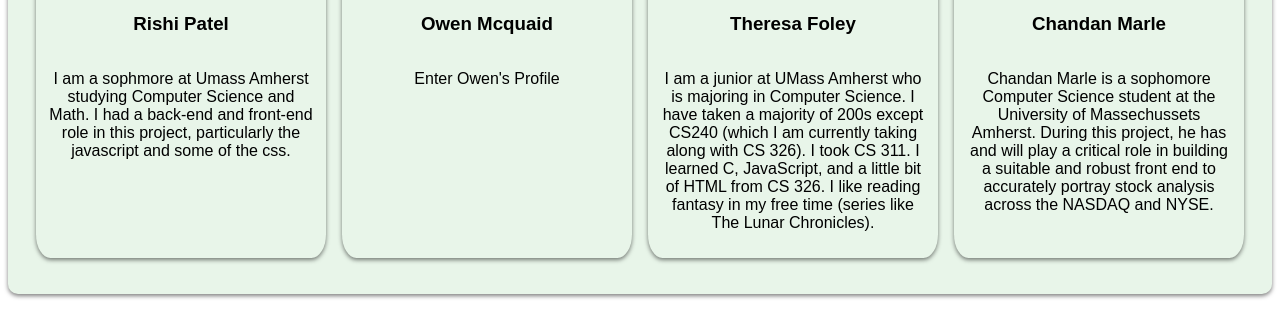
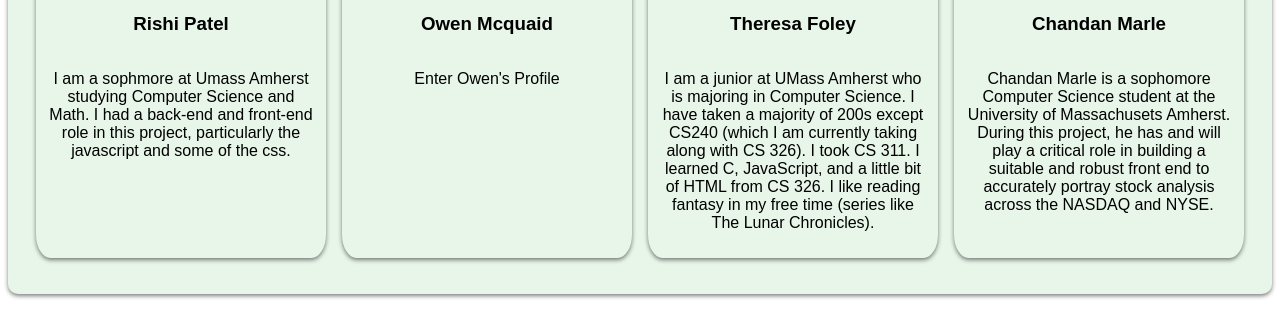
Before and after one commit to owen-mcq/CS-326-Project, a website: page src/docs/milestone-01/index.html in a window 1280 px wide. Shown: the part 1422-1736 px from the top of the page. Drawn offline with Linux system fonts and the light colour scheme.

Commit message:
Fix typo

```diff
--- a/src/docs/milestone-01/index.html
+++ b/src/docs/milestone-01/index.html
@@ -71,7 +71,7 @@
             <li>
                 <img src="photos/Chandan.jpg" alt="Chandan Marle">
                 <h3>Chandan Marle</h3>
-                <p>Chandan Marle is a sophomore Computer Science student at the University of Massechussets Amherst. During this project, he has and will play a critical role in building a suitable and robust front end to accurately portray stock analysis across the NASDAQ and NYSE.</p>
+                <p>Chandan Marle is a sophomore Computer Science student at the University of Massachusets Amherst. During this project, he has and will play a critical role in building a suitable and robust front end to accurately portray stock analysis across the NASDAQ and NYSE.</p>
             </li>
         </ul>
     </section>
```
